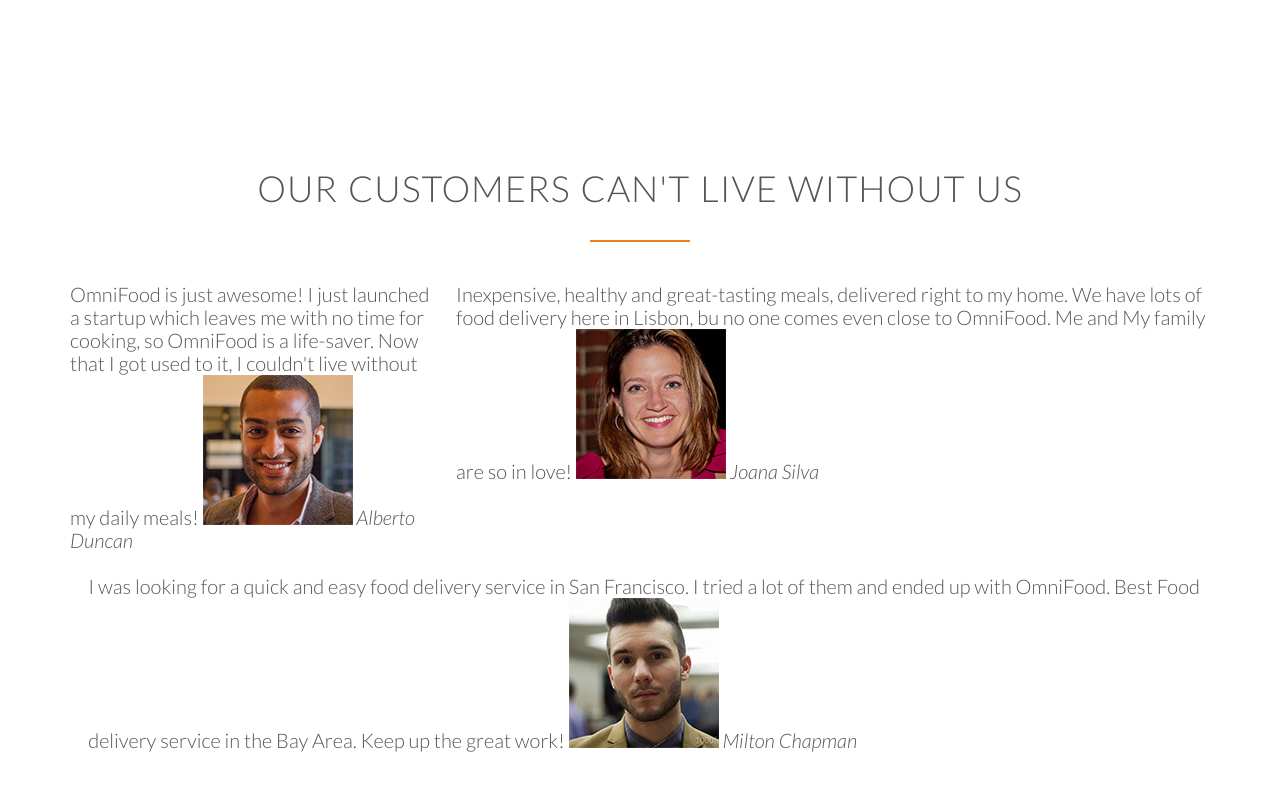
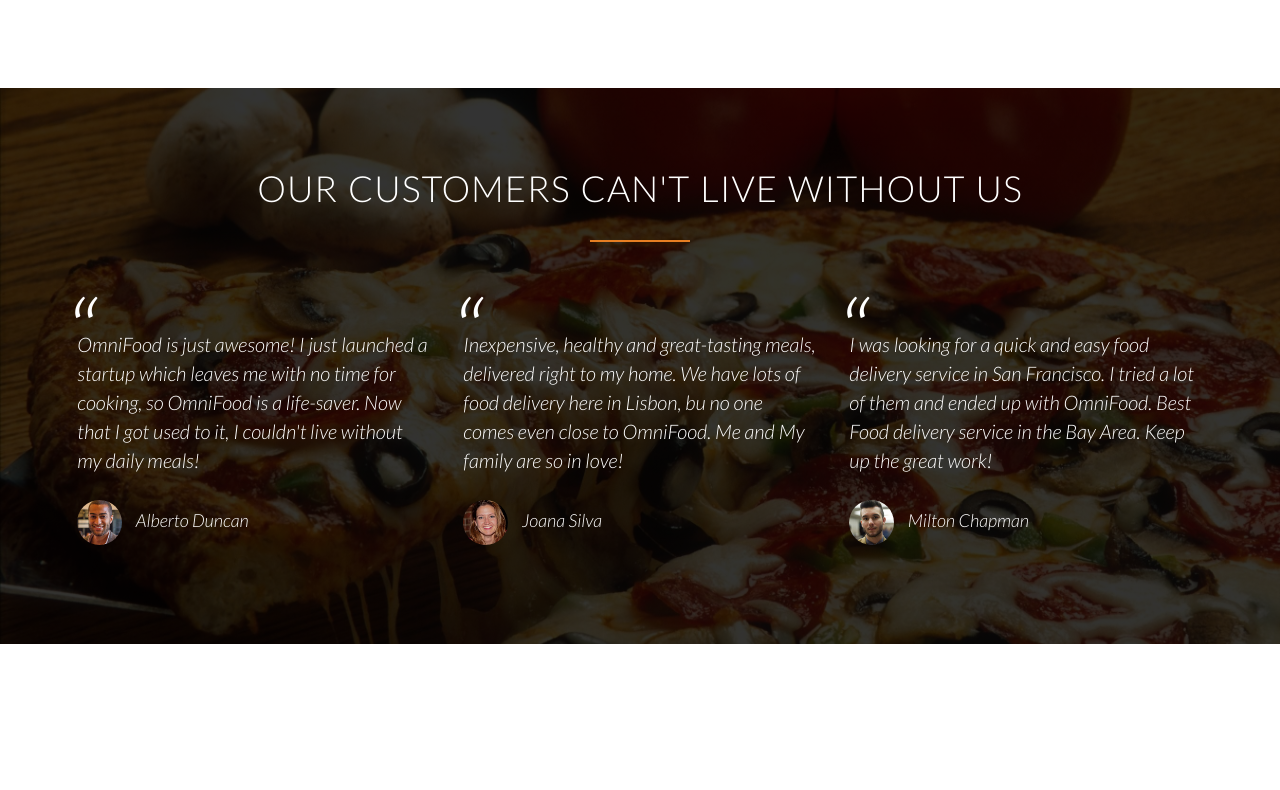
Before and after one commit to joetta25/Food-Service-Website, a plain HTML site: page resource/index.html in a window 1280 px wide. Shown: the part 3313-4103 px from the top of the page. After the commit the page ends 3957 px from the top, so only its background shows below. Drawn offline with nearby package versions, Linux system fonts and the light colour scheme.

Commit message:
added testimonials section

```diff
--- a/resource/css/style.css
+++ b/resource/css/style.css
@@ -179,6 +179,7 @@ a:active {
     background-size: cover;
     background-position: center;
     height: 100vh;
+    background-attachment: fixed;
 }
 
 .hero-txt-box {
@@ -329,3 +330,49 @@ transform: scale(1.03); /* When the imgages are clicked they reduce in size and
 .city-feature {
     margin-bottom: 5px;
 }
+
+
+/* --------------------------------------------------------- */
+/* Testimonials */
+/* -------------------------------------------------------- */
+
+.section-testimonials {
+
+    background-image: linear-gradient(rgba(0, 0, 0, 0.8), rgb(0, 0, 0, 0.8)),url('img/back-customers.jpg');
+    background-size: cover;
+    color: #fff;
+    background-attachment: fixed; /* the image will always stay in the same place  */
+}
+
+blockquote {
+    padding: 2%;
+    font-style: italic;
+    line-height: 145% ;
+    position: relative;
+    margin-top: 40px;
+}
+
+blockquote::before {
+    content: "\201C";
+    font-size: 500%;
+    display: block;
+    position: absolute; /* when using position absolute , must assure parent has relative */
+    top: -5px;
+    left: -5px;
+}
+
+
+cite {  /* this will make the block separate from the text  */
+
+    font-size: 90%;
+    margin-top: 25px;
+    display: block;
+}
+
+
+cite img {
+    height: 45px;
+    border-radius: 50%;
+    margin-right: 10px;
+    vertical-align: middle;
+}
--- a/resource/index.html
+++ b/resource/index.html
@@ -262,7 +262,7 @@
                   </blockquote>
 
               </div>
-              <div class="col span-2-of-3">
+              <div class="col span-1-of-3">
                   <blockquote>
                      Inexpensive, healthy and great-tasting meals, delivered right to my home. We have lots of food delivery here in Lisbon, bu
                      no one comes even close to OmniFood. Me and My family are so in love!
@@ -270,7 +270,7 @@
                   </blockquote>
 
               </div>
-              <div class="col span-3-of-3">
+              <div class="col span-1-of-3">
                   <blockquote>
                      I was looking for a quick and easy food delivery service in San Francisco. I tried a lot of them and ended up with OmniFood. Best Food delivery
                      service in the Bay Area. Keep up the great work!
```
